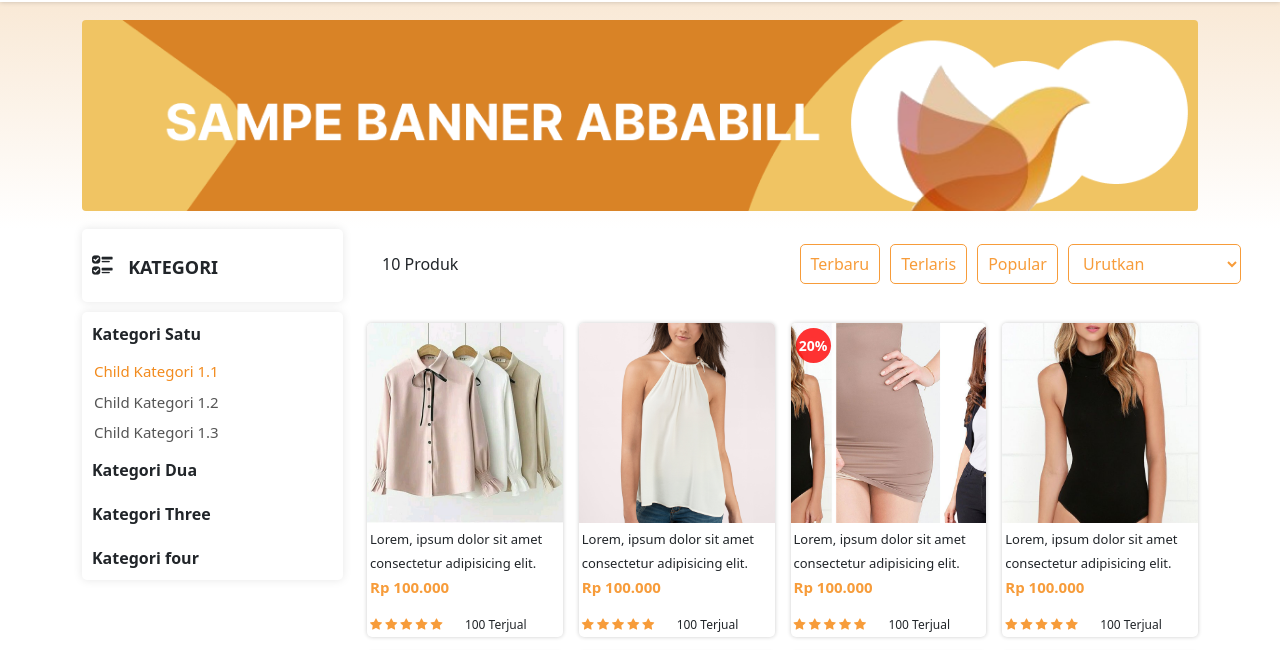
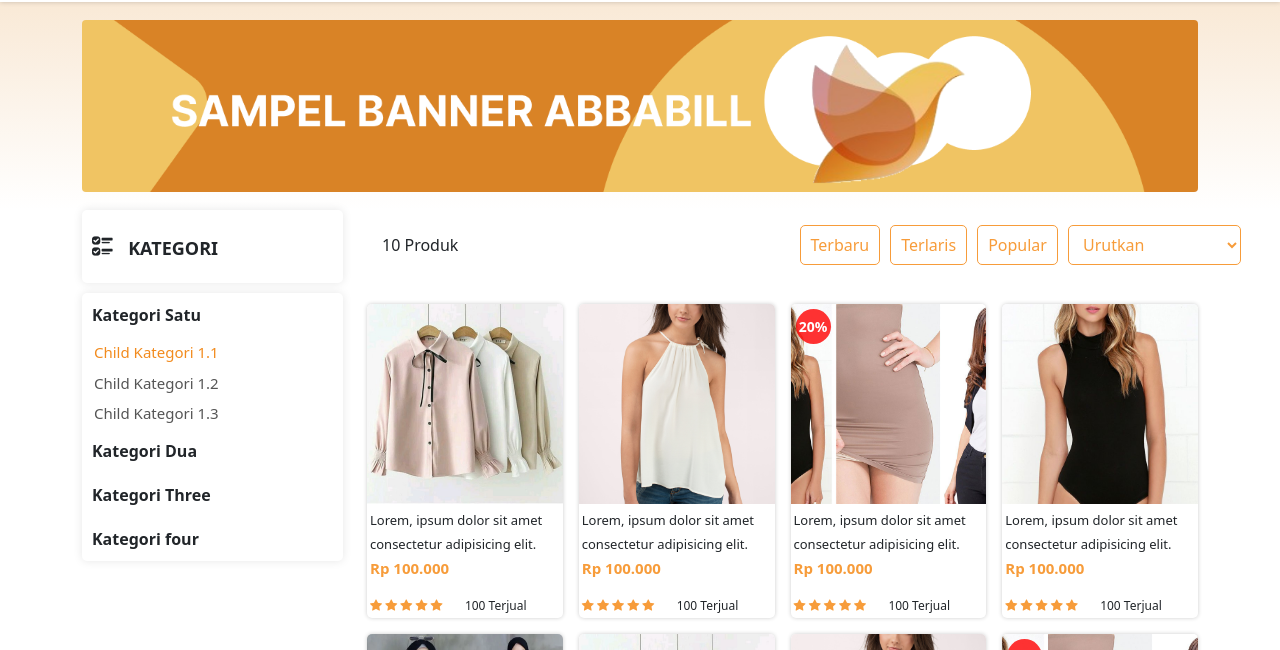
Before and after one commit to uutbudiarto2012/dev-static-abbabill, a plain HTML site: page product.html in a window 1280 px wide. Shown: the part 87-737 px from the top of the page. Drawn offline with nearby package versions, Linux system fonts and the light colour scheme.

Commit message:
create produk list 03B

```diff
--- a/product.html
+++ b/product.html
@@ -271,7 +271,7 @@
         <div class="container">
           <div class="banner-wrapper py-2">
             <img
-              src="/assets/img/dummy-banner-2.png"
+              src="/assets/img/dummy-banner-3.png"
               class="img-fluid w-100 rounded"
               alt=""
             />
```
Also changed, not shown: assets/img/dummy-banner-3.png (added).
